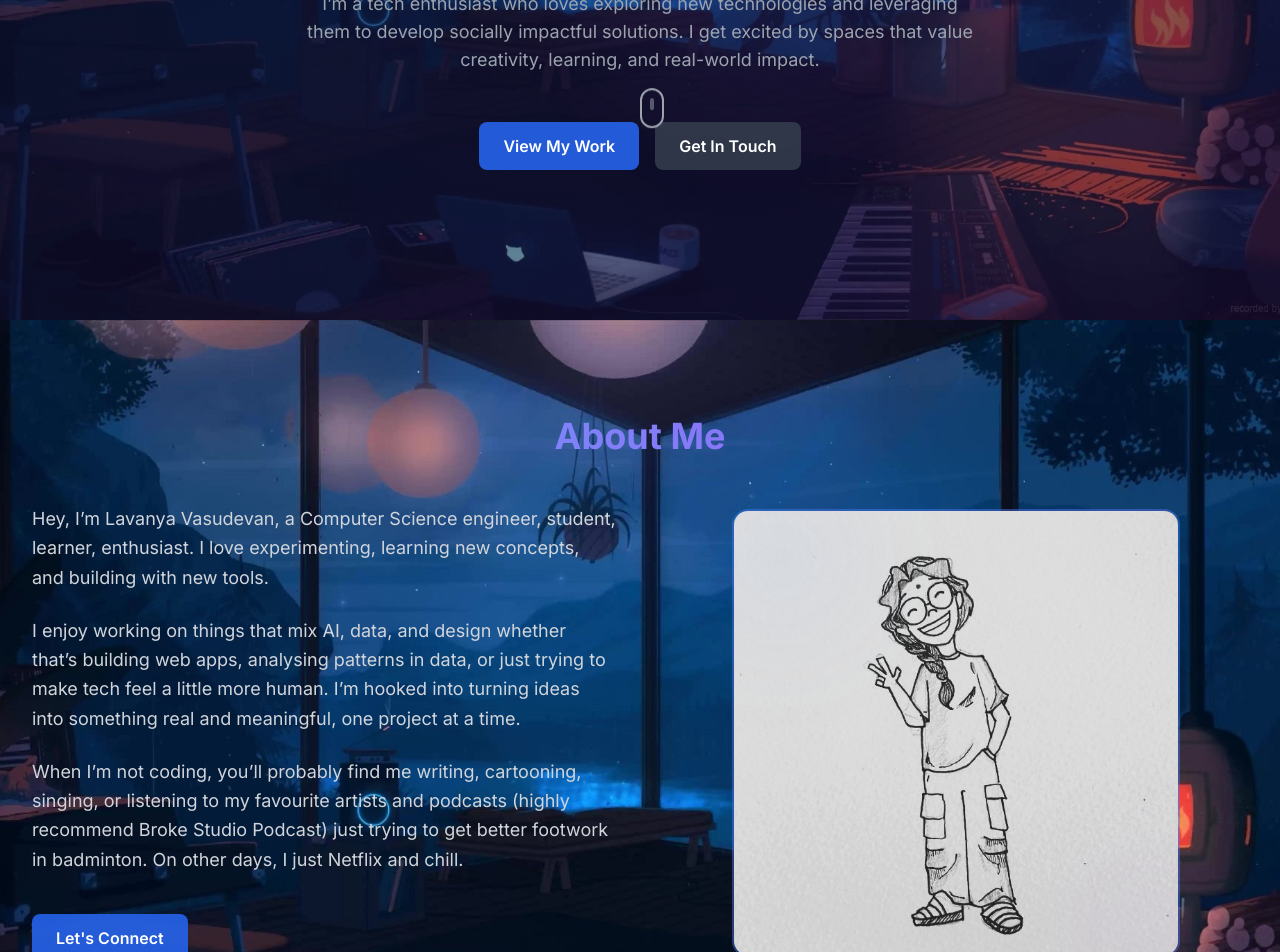
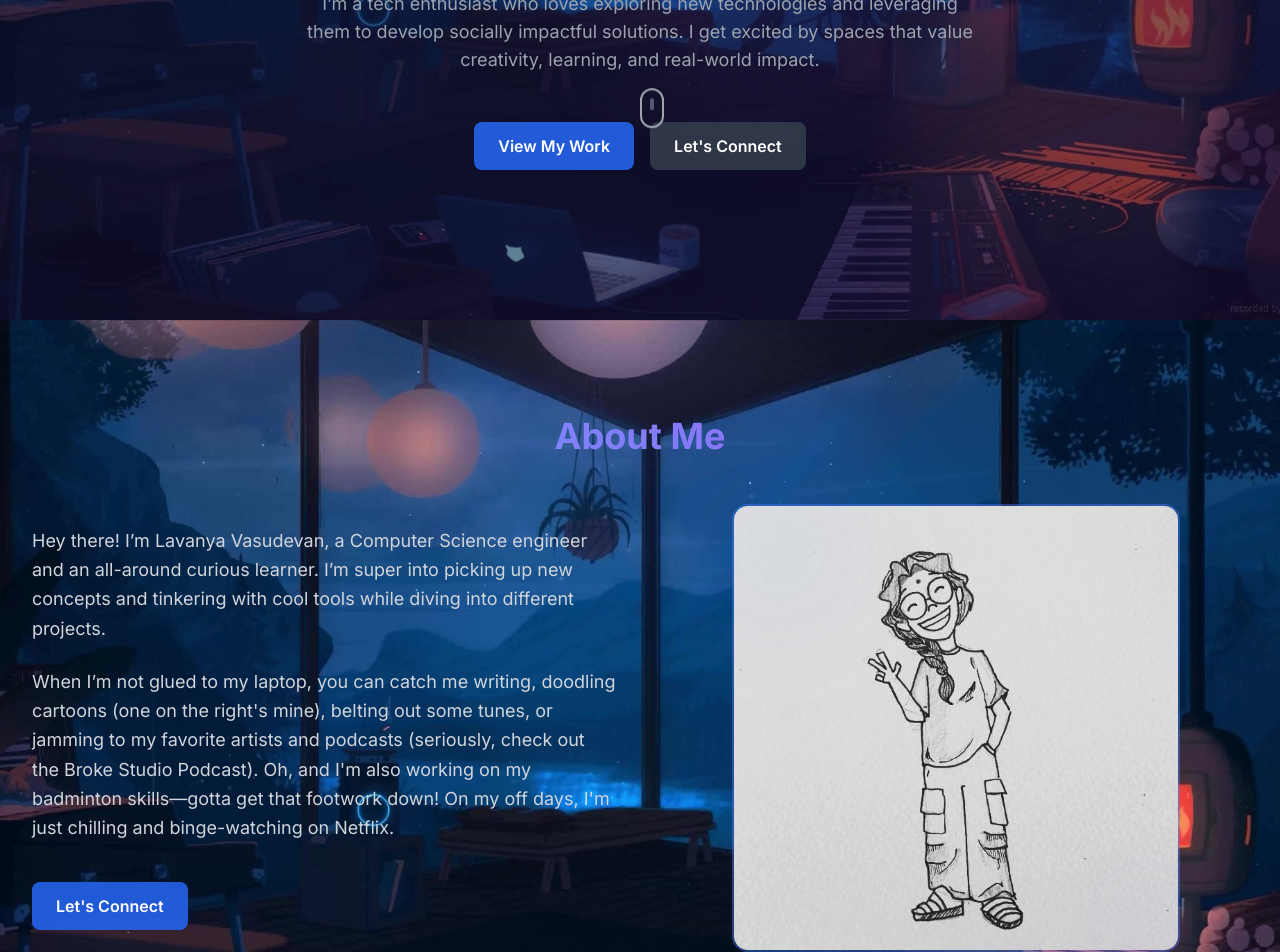
Before and after one commit to LaviVasudevan/Profile, a Next.js app: page / in a window 1280 px wide. Shown: the part 480-1432 px from the top of the page. Built offline with nearby package versions, Linux system fonts and the light colour scheme.

Commit message:
Content edits

```diff
--- a/src/app/layout.tsx
+++ b/src/app/layout.tsx
@@ -1,20 +1,16 @@
-import type { Metadata, Viewport } from 'next'
+import type { Metadata } from 'next'
 import { Inter } from 'next/font/google'
 import './globals.css'
 import Navbar from '../components/Navbar'
 
 const inter = Inter({ subsets: ['latin'] })
 
-export const viewport: Viewport = {
-  width: 'device-width',
-  initialScale: 1,
-}
-
 export const metadata: Metadata = {
   title: 'Your Name - Portfolio',
   description: 'Full Stack Developer & Designer',
   keywords: 'portfolio, developer, full stack, react, next.js',
   authors: [{ name: 'Your Name' }],
+  viewport: 'width=device-width, initial-scale=1',
 }
 
 export default function RootLayout({
--- a/src/components/About.tsx
+++ b/src/components/About.tsx
@@ -8,15 +8,11 @@ export default function About() {
           {/* Left Column - Text Content */}
           <div className="space-y-6">
             <p className="text-lg text-gray-300 leading-relaxed">
-              Hey, I’m Lavanya Vasudevan, a Computer Science engineer, student, learner, enthusiast. I love experimenting, learning new concepts, and building with new tools.
+              Hey there! I’m Lavanya Vasudevan, a Computer Science engineer and an all-around curious learner. I’m super into picking up new concepts and tinkering with cool tools while diving into different projects.
             </p>
 
             <p className="text-lg text-gray-300 leading-relaxed">
-              I enjoy working on things that mix AI, data, and design whether that’s building web apps, analysing patterns in data, or just trying to make tech feel a little more human. I’m hooked into turning ideas into something real and meaningful, one project at a time.
-            </p>
-
-            <p className="text-lg text-gray-300 leading-relaxed">
-              When I’m not coding, you’ll probably find me writing, cartooning, singing, or listening to my favourite artists and podcasts (highly recommend Broke Studio Podcast) just trying to get better footwork in badminton. On other days, I just Netflix and chill.
+              When I’m not glued to my laptop, you can catch me writing, doodling cartoons (one on the right's mine), belting out some tunes, or jamming to my favorite artists and podcasts (seriously, check out the Broke Studio Podcast). Oh, and I'm also working on my badminton skills—gotta get that footwork down! On my off days, I'm just chilling and binge-watching on Netflix.
             </p>
 
             <div className="flex flex-wrap gap-4 pt-4">
--- a/src/components/Contact.tsx
+++ b/src/components/Contact.tsx
@@ -78,18 +78,18 @@ export default function Contact() {
   return (
     <section id="contact" className="section bg-gray-800/50">
       <div className="container">
-        <h2 className="section-title text-gradient">Get In Touch</h2>
+        <h2 className="section-title text-gradient">Let's Connect</h2>
 
         <p className="text-center text-gray-300 max-w-2xl mx-auto mb-12">
           I'm always open to discussing new opportunities, interesting projects, or just having
-          a chat about technology. Feel free to reach out!
+          a chat over a plate of samosa. Feel free to reach out!
         </p>
 
         <div className="grid lg:grid-cols-2 gap-12">
           {/* Contact Information */}
           <div className="space-y-8">
             <div>
-              <h3 className="text-2xl font-bold mb-6">Let's Connect</h3>
+              <h3 className="text-2xl font-bold mb-6">Find me at</h3>
               <div className="space-y-4">
                 {contactInfo.map((info) => (
                   <a
--- a/src/components/Extracurriculars.tsx
+++ b/src/components/Extracurriculars.tsx
@@ -43,7 +43,7 @@ export default function Extracurriculars() {
       role: "Event Head",
       period: "March 2025",
       duration: "1 month",
-      organization: "Chennai, Tamil Nadu, India",
+      organization: "SSN College of Engineering",
       color: "bg-purple-100"
     },
     {
@@ -111,7 +111,7 @@ export default function Extracurriculars() {
         </h2>
 
         <p className="text-center text-gray-300 max-w-3xl mx-auto mb-16">
-          My journey through leadership, community work, internships, and continuous learning at SSN College of Engineering and beyond.
+          Over my college years, I’ve taken the liberty to explore a bunch of clubs, societies, and different roles. Somehow, I always find myself gravitating toward a bit of chaos — taking on new responsibilities keeps my creative nerve alive. From leadership roles and community work at SSN College of Engineering and beyond, I’ve loved diving into experiences that push me to grow.
         </p>
 
         {/* Notice Board Container */}
--- a/src/components/Hero.tsx
+++ b/src/components/Hero.tsx
@@ -59,7 +59,7 @@ export default function Hero() {
               View My Work
             </a>
             <a href="#contact" className="btn-secondary">
-              Get In Touch
+              Let's Connect
             </a>
           </div>
 
--- a/src/components/Techstack.tsx
+++ b/src/components/Techstack.tsx
@@ -54,7 +54,7 @@ export default function Techstack() {
         {/* Spinning Wheel */}
         <div className="flex flex-col items-center mb-16">
           <p className="text-gray-300 mb-8 text-center max-w-2xl">
-            Spin the wheel to explore my tech stack across languages, frameworks, tools, and soft skills!
+            Yay, you made it here. Now spin the wheel to explore my tech stack!
           </p>
 
           {/* Wheel Container */}
```
Also changed, not shown: public/spin.png (added).
